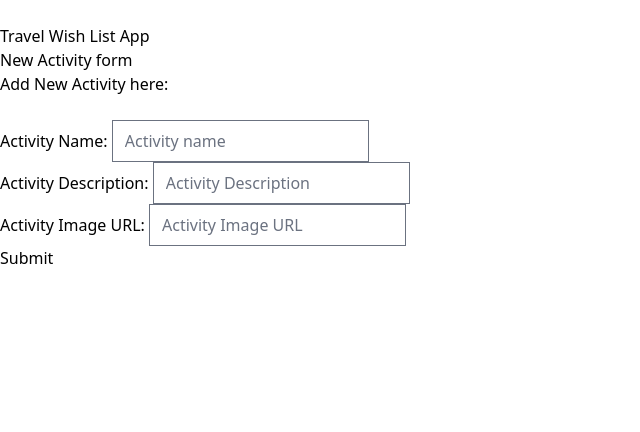
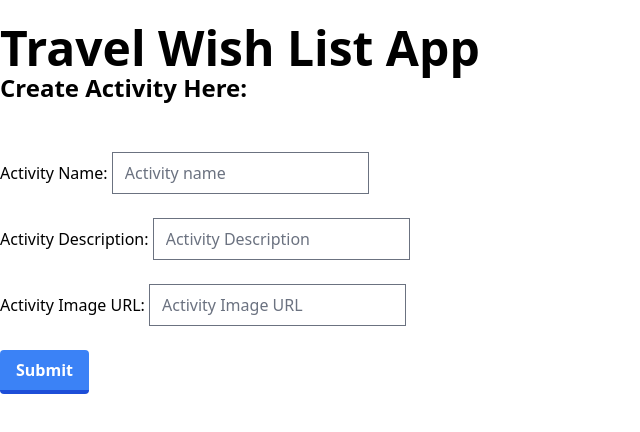
Before and after one commit to jh-23/travel-wish-list, a React (Create React App) app in the folder client/: page /newactivityform in a window 1280 px wide. Shown: the top 432 px of the page, without its empty margins (0-640 px from the left). Built offline with nearby package versions, Linux system fonts and the light colour scheme.

Commit message:
adding styling to create destination page

```diff
--- a/client/src/NewActivityForm.js
+++ b/client/src/NewActivityForm.js
@@ -31,21 +31,24 @@ function NewActivityForm() {
     return(
         <div className='new-activity-form'>
             <br />
-            <h1>Travel Wish List App</h1>
-            <h1> New Activity form</h1>
+            <h1 class="text-5xl font-extrabold dark:text-white">Travel Wish List App</h1>
+            <h4 class="text-2xl font-bold dark:text-white"> Create Activity Here: </h4>
+            <br />
             <form onSubmit={handleSubmit}>
-                <h3>Add New Activity here: </h3>
                 <br />
                 <label>Activity Name: </label>
                 <input type="text" name="activity-name" placeholder="Activity name" value={activityName} onChange={(e) => setActivityName(e.target.value)} />
                 <br />
+                <br />
                 <label>Activity Description: </label>
                 <input type="text" name="activity-description" placeholder="Activity Description" value={activityDescription} onChange={(e) => setActivityDescription(e.target.value)} />
+                <br />
                 <br />
                 <label>Activity Image URL: </label>
                 <input type="text" name="image" placeholder="Activity Image URL" value={activityImage} onChange={(e) => setActivityImage(e.target.value)} />
                 <br />
-                <button type='submit'>Submit</button>
+                <br />
+                <button type='submit' class="bg-blue-500 hover:bg-blue-400 text-white font-bold py-2 px-4 border-b-4 border-blue-700 hover:border-blue-500 rounded">Submit</button>
             </form>
         </div>
     )
--- a/client/src/components/NewDestinationForm.js
+++ b/client/src/components/NewDestinationForm.js
@@ -30,22 +30,25 @@ function NewDestinationForm() {
     }
 
     return(
-
-        <div className='new-destination-form'>
+        <div>
+        <body class="h-screen bg-gradient-to-b from-green-200 to-green-500">
+        <div>
             <br />
             <form onSubmit={handleSubmit} >
                 <h1 class="flex items-center text-5xl font-extrabold dark:text-white"> Travel Wish List App</h1>
                 <h4 class="text-2xl font-bold dark:text-white"> Add New Destination: </h4>
                 <br />
-
                 <label>City: </label>
                 <input type='text' name='city' placeholder='city name' value={city} onChange={(e) => setCity(e.target.value)} class="mb-2 uppercase tracking-wide font-bold text-lg text-grey-darkest" />
+                <br />
                 <br />
                 <label>State: </label>
                 <input type='text' name='state' placeholder='state name or N/A' value={state} onChange={(e) => setState(e.target.value)} />
                 <br />
+                <br />
                 <label>Country: </label>
                 <input type='text' name='country' placeholder='country name' value={country} onChange={(e) => setCountry(e.target.value)} />
+                <br />
                 <br />
                 <label>City Image URL: </label>
                 <input type='text' name='image' placeholder='city image URL' value={image} onChange={(e) => setImage(e.target.value)} />
@@ -54,6 +57,8 @@ function NewDestinationForm() {
                 <button type='submit'  class="select-none rounded-lg border border-gray-900 py-3 px-6 text-center align-middle font-sans text-xs font-bold uppercase text-gray-900 transition-all hover:opacity-75 focus:ring focus:ring-gray-300 active:opacity-[0.85] disabled:pointer-events-none disabled:opacity-50 disabled:shadow-none">Submit</button>
             </form>
         </div>
+        </body>
+        </div>
     )
 }
 
```
